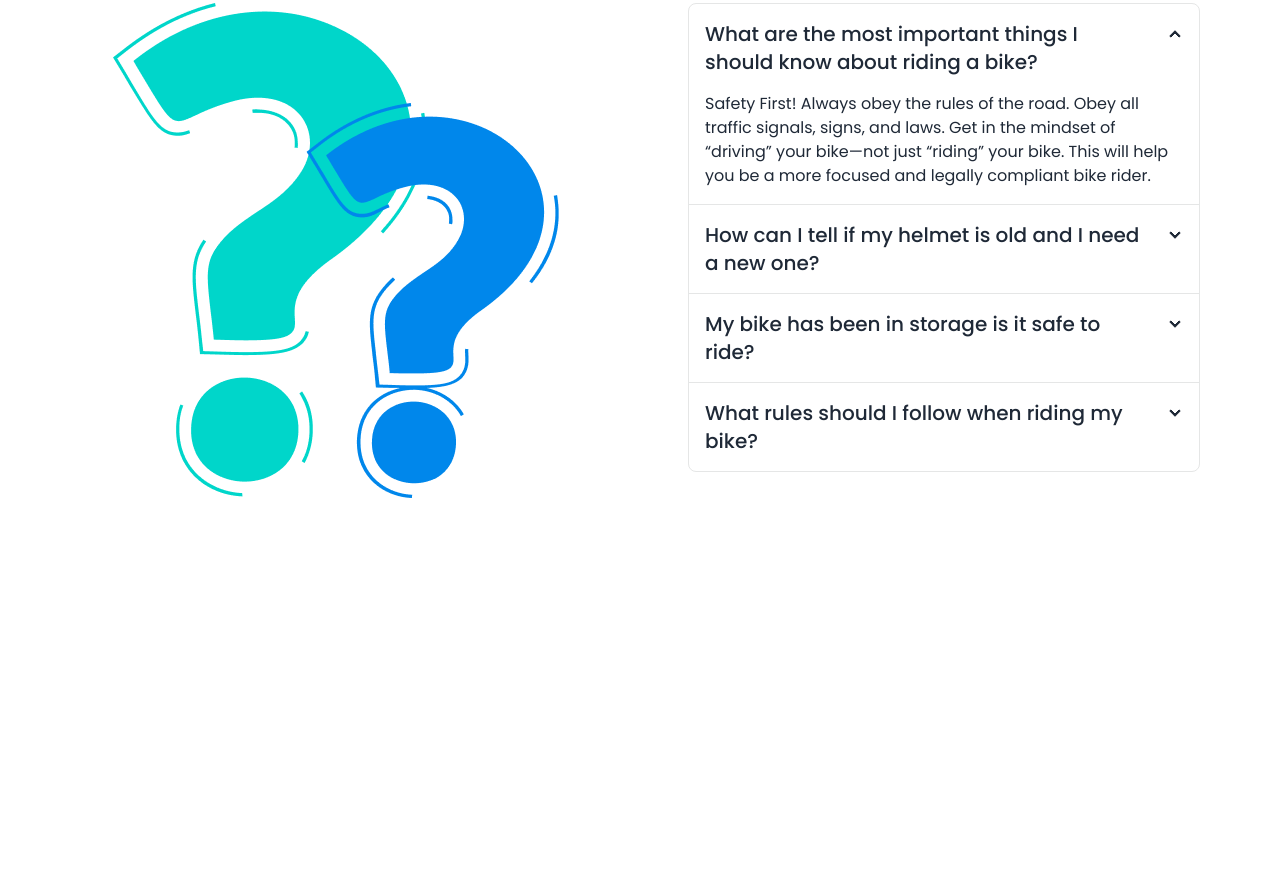
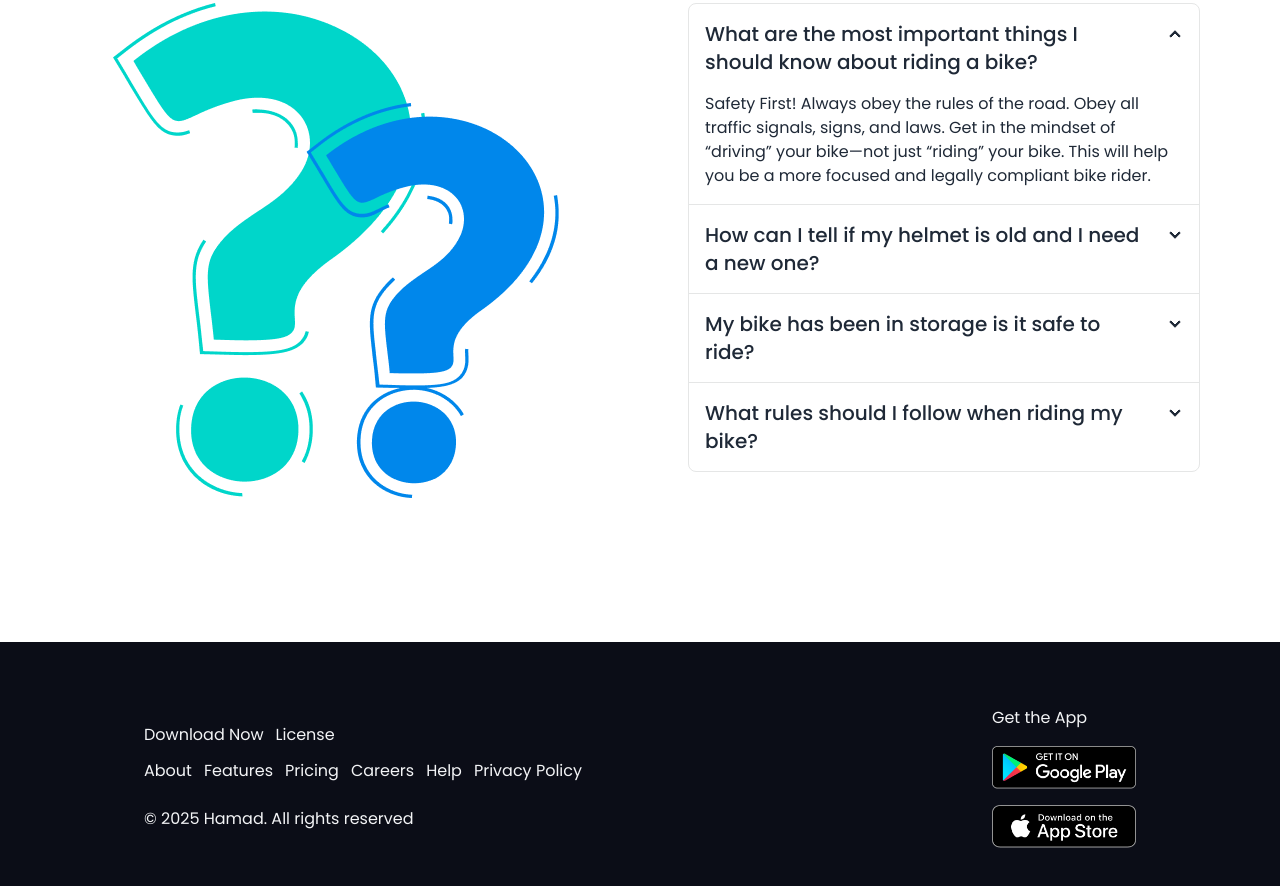
Before and after one commit to hamadismail/biker-zone, a plain HTML site: page index.html in a window 1280 px wide. Shown: the part 2909-3795 px from the top of the page. Before the commit the page ends 3551 px from the top, so only its background shows below. Drawn offline with nearby package versions, Linux system fonts and the light colour scheme.

Commit message:
added-footer-section

```diff
--- a/index.html
+++ b/index.html
@@ -464,6 +464,37 @@
     </main>
 
     <!-- Footer Section Start -->
-    <footer></footer>
+    <footer
+      class="flex max-md:flex-col max-md:text-center justify-between items-center px-36 py-16 bg-[#0B0D17] text-gray-100"
+    >
+      <div>
+        <div>
+          <ul class="flex gap-3 max-md:flex-col">
+            <li><a href="#">Download Now</a></li>
+            <li><a href="#">License</a></li>
+          </ul>
+        </div>
+
+        <div class="mt-3 mb-6">
+          <ul class="flex gap-3 max-md:flex-col">
+            <li><a href="#">About</a></li>
+            <li><a href="#">Features</a></li>
+            <li><a href="#">Pricing</a></li>
+            <li><a href="#">Careers</a></li>
+            <li><a href="#">Help</a></li>
+            <li><a href="#">Privacy Policy</a></li>
+          </ul>
+        </div>
+
+        <div>
+          <p>&copy; 2025 Hamad. All rights reserved</p>
+        </div>
+      </div>
+      <div class="w-36 flex flex-col gap-4">
+        <p>Get the App</p>
+        <img src="images/others/android.png" />
+        <img src="images/others/ios.png" />
+      </div>
+    </footer>
   </body>
 </html>
```
